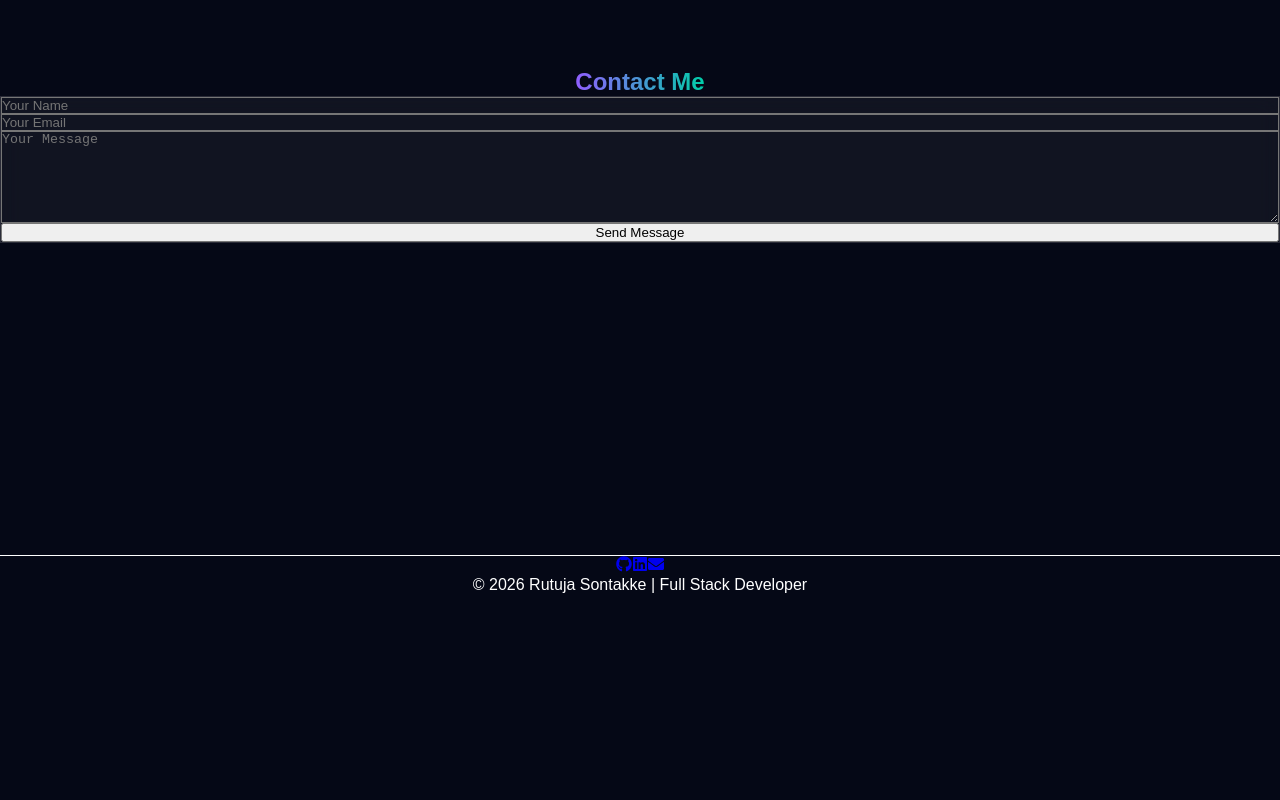
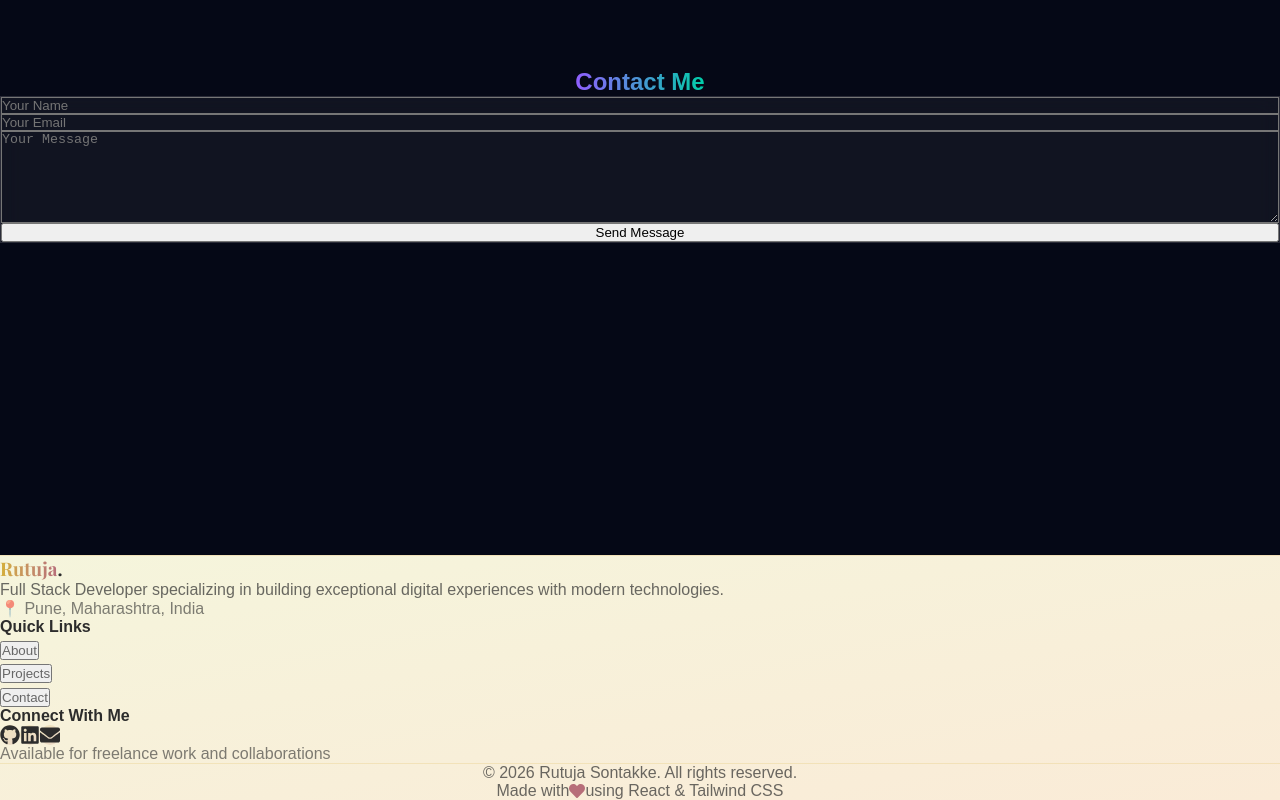
Before and after one commit to Rutuja-Sontakke/Portfolio, a React (Vite) app in the folder client/: page / in a window 1280 px wide. Shown: the part 4245-5045 px from the top of the page. Before the commit the page ends 4839 px from the top, so only its background shows below. Built offline with nearby package versions, Linux system fonts and the light colour scheme.

Commit message:
feat: enhance Footer component with scroll detection

```diff
--- a/client/src/components/Footer.jsx
+++ b/client/src/components/Footer.jsx
@@ -1,46 +1,150 @@
-import { FaGithub, FaLinkedin, FaEnvelope } from "react-icons/fa";
+import { motion } from 'framer-motion';
+import { FaGithub, FaLinkedin, FaEnvelope, FaHeart, FaArrowUp } from 'react-icons/fa';
+import { useState, useEffect } from 'react';
 
-function Footer() {
-   return (
-    <footer className="border-t border-gray-800 py-3 mt-20">
-      <div className="max-w-7xl mx-auto px-6 flex flex-col items-center gap-4">
+const Footer = () => {
+  const [showBackToTop, setShowBackToTop] = useState(false);
 
-        <div className="flex gap-6 text-2xl">
+  useEffect(() => {
+    const handleScroll = () => {
+      setShowBackToTop(window.scrollY > 500);
+    };
 
-          <a
-            href="https://github.com/Rutuja-Sontakke"
-            target="_blank"
-            rel="noreferrer"
-            className="hover:text-purple-500 transition"
-          >
-            <FaGithub />
-          </a>
+    window.addEventListener('scroll', handleScroll);
+    return () => window.removeEventListener('scroll', handleScroll);
+  }, []);
 
-          <a
-            href="https://www.linkedin.com/in/rutujas04"
-            target="_blank"
-            rel="noreferrer"
-            className="hover:text-purple-500 transition"
-          >
-            <FaLinkedin />
-          </a>
+  const scrollToTop = () => {
+    window.scrollTo({ top: 0, behavior: 'smooth' });
+  };
 
-          <a
-            href="mailto:rutujasontakke50@gmail.com"
-            className="hover:text-purple-500 transition"
-          >
-            <FaEnvelope />
-          </a>
+  const scrollToSection = (id) => {
+    document.getElementById(id)?.scrollIntoView({ behavior: 'smooth' });
+  };
 
+  const quickLinks = [
+    { name: 'About', href: 'about' },
+    { name: 'Projects', href: 'projects' },
+    { name: 'Contact', href: 'contact' },
+  ];
+
+  const socialLinks = [
+    { icon: FaGithub, href: 'https://github.com/Rutuja-Sontakke', label: 'GitHub' },
+    { icon: FaLinkedin, href: 'https://www.linkedin.com/in/rutujas04/', label: 'LinkedIn' },
+    { icon: FaEnvelope, href: 'mailto:rutujasontakke50@gmail.com', label: 'Email' },
+  ];
+
+  return (
+    <>
+      <footer className="bg-gradient-to-br from-[#F5F5DC] to-[#FAEBD7] border-t border-[#D4AF37]/20 relative overflow-hidden">
+        {/* Background Decoration */}
+        <div className="absolute inset-0 overflow-hidden pointer-events-none">
+          <motion.div
+            className="absolute -bottom-20 -right-20 w-96 h-96 bg-gradient-to-br from-[#D4AF37]/10 to-[#B76E79]/10 rounded-full blur-3xl"
+            animate={{
+              scale: [1, 1.2, 1],
+              opacity: [0.2, 0.4, 0.2],
+            }}
+            transition={{ duration: 8, repeat: Infinity }}
+          />
         </div>
 
-        <p className="text-gray-400 text-center text-sm md:text-base">
-          © 2026 Rutuja Sontakke | Full Stack Developer
-        </p>
+        <div className="container mx-auto px-6 md:px-12 lg:px-20 py-12 relative z-10">
+          <div className="grid md:grid-cols-3 gap-12 mb-8">
+            {/* Brand Section */}
+            <div>
+              <motion.h3
+                className="text-3xl font-bold mb-4"
+                style={{ fontFamily: "'Playfair Display', serif" }}
+                whileHover={{ scale: 1.05 }}
+              >
+                <span className="bg-gradient-to-r from-[#D4AF37] to-[#B76E79] bg-clip-text text-transparent">
+                  Rutuja
+                </span>
+                <span className="text-[#2C2C2C]">.</span>
+              </motion.h3>
+              <p className="text-[#2C2C2C]/70 leading-relaxed mb-4">
+                Full Stack Developer specializing in building exceptional digital experiences with modern technologies.
+              </p>
+              <p className="text-[#2C2C2C]/60 text-sm">
+                📍 Pune, Maharashtra, India
+              </p>
+            </div>
 
-      </div>
-    </footer>
+            {/* Quick Links */}
+            <div>
+              <h4 className="text-xl font-bold text-[#2C2C2C] mb-4">Quick Links</h4>
+              <ul className="space-y-3">
+                {quickLinks.map((link) => (
+                  <li key={link.name}>
+                    <motion.button
+                      onClick={() => scrollToSection(link.href)}
+                      className="text-[#2C2C2C]/70 hover:text-[#D4AF37] transition-colors duration-300 flex items-center gap-2"
+                      whileHover={{ x: 5 }}
+                    >
+                      <span className="w-1.5 h-1.5 bg-[#D4AF37] rounded-full" />
+                      {link.name}
+                    </motion.button>
+                  </li>
+                ))}
+              </ul>
+            </div>
+
+            {/* Social Links */}
+            <div>
+              <h4 className="text-xl font-bold text-[#2C2C2C] mb-4">Connect With Me</h4>
+              <div className="flex gap-4 mb-6">
+                {socialLinks.map(({ icon: Icon, href, label }) => (
+                  <motion.a
+                    key={label}
+                    href={href}
+                    target="_blank"
+                    rel="noopener noreferrer"
+                    className="w-12 h-12 flex items-center justify-center rounded-full bg-gradient-to-br from-[#D4AF37]/20 to-[#B76E79]/20 text-[#2C2C2C] hover:from-[#D4AF37] hover:to-[#B76E79] hover:text-white transition-all duration-300 shadow-md"
+                    whileHover={{ scale: 1.1, y: -3 }}
+                    whileTap={{ scale: 0.9 }}
+                    aria-label={label}
+                  >
+                    <Icon size={20} />
+                  </motion.a>
+                ))}
+              </div>
+              <p className="text-sm text-[#2C2C2C]/60">
+                Available for freelance work and collaborations
+              </p>
+            </div>
+          </div>
+
+          {/* Bottom Bar */}
+          <div className="pt-8 border-t border-[#D4AF37]/20">
+            <div className="flex flex-col md:flex-row items-center justify-between gap-4 text-sm text-[#2C2C2C]/70">
+              <p className="flex items-center gap-2">
+                © {new Date().getFullYear()} Rutuja Sontakke. All rights reserved.
+              </p>
+              <p className="flex items-center gap-2">
+                Made with <FaHeart className="text-[#B76E79] animate-pulse" /> using React & Tailwind CSS
+              </p>
+            </div>
+          </div>
+        </div>
+      </footer>
+
+      {/* Back to Top Button */}
+      <motion.button
+        onClick={scrollToTop}
+        className={`fixed bottom-8 right-8 w-14 h-14 bg-gradient-to-br from-[#D4AF37] to-[#B76E79] text-white rounded-full shadow-2xl flex items-center justify-center z-50 transition-all duration-300 ${
+          showBackToTop ? 'opacity-100 translate-y-0' : 'opacity-0 translate-y-16 pointer-events-none'
+        }`}
+        whileHover={{ scale: 1.1, y: -5 }}
+        whileTap={{ scale: 0.9 }}
+        initial={{ opacity: 0, y: 100 }}
+        animate={{ opacity: showBackToTop ? 1 : 0, y: showBackToTop ? 0 : 100 }}
+        aria-label="Back to top"
+      >
+        <FaArrowUp size={20} />
+      </motion.button>
+    </>
   );
-}
+};
 
 export default Footer;
```
